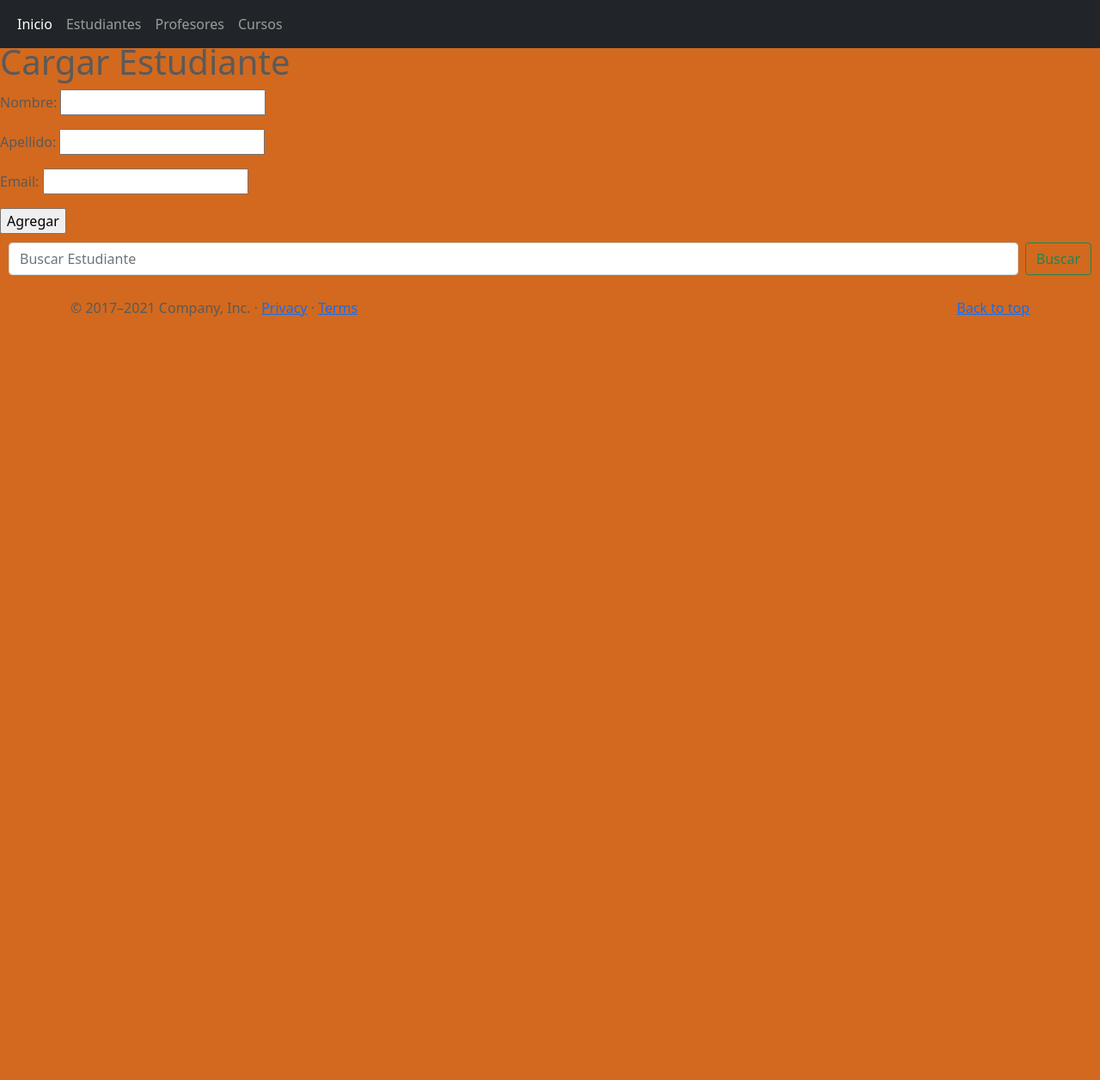
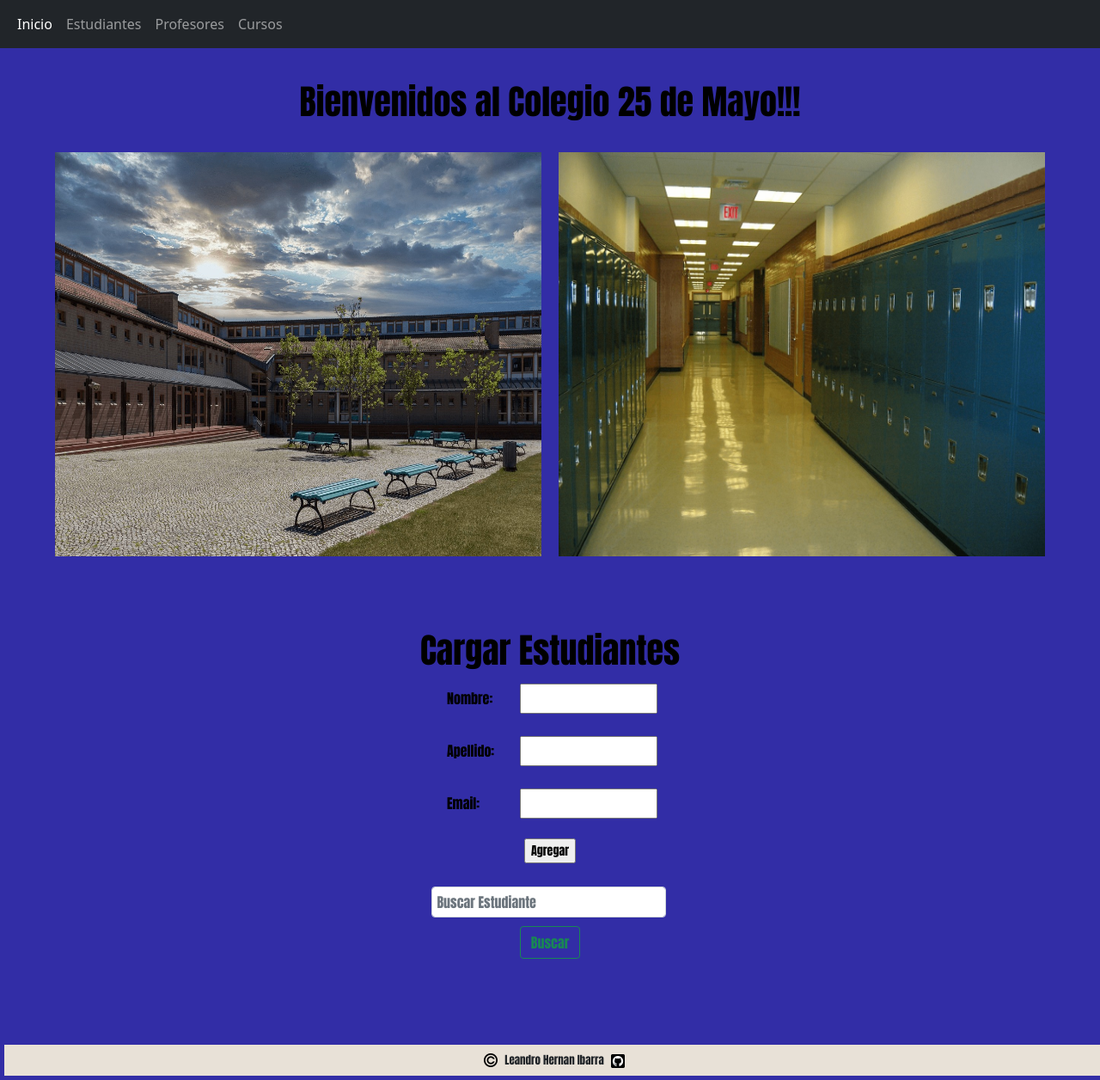
Before and after one commit to lhibarra/proyecto-colegio, a Django app: page /estudiante in a window 1280 px wide. Shown: the whole page at 86% size. Before the commit the page ends 368 px from the top, so only its background shows below. Run offline with Django 4.2, Linux system fonts and the light colour scheme; data that the repository does not hold is empty; some libraries are stand-ins or nearby versions.

Commit message:
agregado de css a todos los formularios

```diff
--- a/AppColegio/static/AppColegio/css/carousel.css
+++ /dev/null
@@ -1,93 +0,0 @@
-/* GLOBAL STYLES
--------------------------------------------------- */
-/* Padding below the footer and lighter body text */
-
-body {
-  padding-top: 3rem;
-  padding-bottom: 3rem;
-  color: #5a5a5a;
-}
-
-
-/* CUSTOMIZE THE CAROUSEL
--------------------------------------------------- */
-
-/* Carousel base class */
-.carousel {
-  margin-bottom: 4rem;
-}
-/* Since positioning the image, we need to help out the caption */
-.carousel-caption {
-  bottom: 3rem;
-  z-index: 10;
-}
-
-/* Declare heights because of positioning of img element */
-.carousel-item {
-  height: 32rem;
-}
-.carousel-item > img {
-  position: absolute;
-  top: 0;
-  left: 0;
-  min-width: 100%;
-  height: 32rem;
-}
-
-
-/* MARKETING CONTENT
--------------------------------------------------- */
-
-/* Center align the text within the three columns below the carousel */
-.marketing .col-lg-4 {
-  margin-bottom: 1.5rem;
-  text-align: center;
-}
-.marketing h2 {
-  font-weight: 400;
-}
-/* rtl:begin:ignore */
-.marketing .col-lg-4 p {
-  margin-right: .75rem;
-  margin-left: .75rem;
-}
-/* rtl:end:ignore */
-
-
-/* Featurettes
-------------------------- */
-
-.featurette-divider {
-  margin: 5rem 0; /* Space out the Bootstrap <hr> more */
-}
-
-/* Thin out the marketing headings */
-.featurette-heading {
-  font-weight: 300;
-  line-height: 1;
-  /* rtl:remove */
-  letter-spacing: -.05rem;
-}
-
-
-/* RESPONSIVE CSS
--------------------------------------------------- */
-
-@media (min-width: 40em) {
-  /* Bump up size of carousel content */
-  .carousel-caption p {
-    margin-bottom: 1.25rem;
-    font-size: 1.25rem;
-    line-height: 1.4;
-  }
-
-  .featurette-heading {
-    font-size: 50px;
-  }
-}
-
-@media (min-width: 62em) {
-  .featurette-heading {
-    margin-top: 7rem;
-  }
-}
--- /dev/null
+++ b/AppColegio/static/AppColegio/css/styles.css
@@ -0,0 +1,166 @@
+* {
+  margin: 0;
+  padding: 0;
+  box-sizing: border-box;
+}
+body {
+  background-color: #322da6;
+  padding-bottom: 0;
+}
+header {
+  height: 10%;
+}
+.body {
+  background-color: #322da6;
+  background-size: cover;
+  display: flex;
+  flex-direction: column;
+  align-items: center;
+  justify-content: center;
+  min-height: 90%;
+  padding-top: 5%;
+  padding-bottom: 5%;
+}
+h1 {
+  padding-top: 15px;
+  margin-top: 15px;
+  margin-bottom: 0;
+  display: flex;
+  justify-content: center;
+}
+.hero {
+  padding-top: 10px;
+  display: flex;
+  flex-direction: row;
+  height: 70vh;
+}
+.hero img {
+  margin: 5px;
+  padding: 5px;
+  margin-top: 20px;
+  height: 60vh;
+  width: 45vw;
+  display: flex;
+}
+section h1,
+h1 {
+  font-family: Impact, Haettenschweiler, "Arial Narrow Bold", sans-serif;
+  color: black;
+  text-align: center;
+}
+form {
+  margin: 5px;
+  padding: 5px;
+  font-family: Impact, Haettenschweiler, "Arial Narrow Bold", sans-serif;
+  color: black;
+  display: flex;
+  flex-direction: column;
+  align-items: center;
+  justify-content: center;
+}
+
+form p {
+  display: flex;
+  flex-direction: row;
+  justify-content: space-between;
+  width: 260px;
+}
+
+form p label {
+  margin: 5px;
+  padding: 5px;
+}
+
+form p input {
+  margin: 5px;
+  padding: 5px;
+  width: 160px;
+}
+form input {
+  width: 60px;
+  font-size: 14px;
+  margin: 2px;
+  padding: 2px;
+}
+
+form .form-control {
+  margin: 5px;
+  padding: 5px;
+  font-family: Impact, Haettenschweiler, "Arial Narrow Bold", sans-serif;
+  color: black;
+}
+form button {
+  margin: 5px;
+}
+.footer {
+  background-color: #e8e1d7;
+  margin: 5px;
+  padding: 5px;
+  display: flex;
+  justify-content: center;
+  align-items: center;
+  flex-direction: row;
+  height: 20%;
+  width: 100%;
+  align-content: center;
+  position: relative;
+  bottom: 0%;
+}
+
+.footer .redes {
+  display: flex;
+  justify-content: center;
+  align-items: center;
+  flex-direction: row;
+  width: 100%;
+  align-content: center;
+  bottom: 0px;
+}
+
+.footer .redes h3 {
+  font-family: Impact, Haettenschweiler, "Arial Narrow Bold", sans-serif;
+  font-size: small;
+  margin: 2px;
+  padding: 2px;
+}
+.footer .redes img,
+.footer .redes .github a img {
+  height: 20px;
+  width: 20px;
+  margin: 2px;
+  padding: 2px;
+}
+
+/*media queries*/
+/*tamaño que acomodo img y h1*/
+@media screen and (max-width: 700px) {
+  .hero img {
+    height: 55vh;
+    width: 40vw;
+  }
+  h1 {
+    padding-top: 15px;
+    margin-top: 15px;
+  }
+  .hero {
+    padding-top: 0;
+  }
+}
+/*acomodo h1*/
+@media screen and (max-width: 550px) {
+  h1 {
+    font-size: 20px;
+    padding-top: 25px;
+    margin-top: 25px;
+  }
+}
+/*acomodo img y h1*/
+@media screen and (max-width: 400px) {
+  h1 {
+    font-size: 15px;
+  }
+  .hero img {
+    height: 40vh;
+    width: 40vw;
+  }
+}
--- a/AppColegio/templates/AppColegio/base.html
+++ b/AppColegio/templates/AppColegio/base.html
@@ -1,5 +1,5 @@
 <!DOCTYPE html>
-<html lang="en">
+<html lang="es">
 
 <head>
     {% load static %}
@@ -8,11 +8,7 @@
     <meta name="description" content="">
     <meta name="author" content="Mark Otto, Jacob Thornton, and Bootstrap contributors">
     <meta name="generator" content="Hugo 0.84.0">
-    <title>Carousel Template · Bootstrap v5.0</title>
-
-    <link rel="canonical" href="https://getbootstrap.com/docs/5.0/examples/carousel/">
-
-
+    <title>COLEGIO 25 DE MAYO</title>
 
     <!-- Bootstrap core CSS -->
     <link href="{% static 'AppColegio/css/bootstrap.min.css' %}" rel="stylesheet">
@@ -29,7 +25,6 @@
         color="#7952b3">
     <link rel="icon" href="https://getbootstrap.com/docs/5.0/assets/img/favicons/favicon.ico">
     <meta name="theme-color" content="#7952b3">
-
 
     <style>
         .bd-placeholder-img {
@@ -48,16 +43,14 @@
     </style>
 
     <!-- Custom styles for this template -->
-    <link href="{% static 'AppColegio/css/carousel.css' %}" rel="stylesheet">
+    <link rel="stylesheet" href="{% static 'AppColegio/css/styles.css'%}">
 </head>
 
-<body style="background-color:chocolate;">
-    <!-- CABECERA -->
-
+<body>
+    <!-- CABECERA y MENU DE NAVEGACION -->
     <header>
         <nav class="navbar navbar-expand-md navbar-dark fixed-top bg-dark">
             <div class="container-fluid">
-               <!-- <a class="navbar-brand" href="https://getbootstrap.com/docs/5.0/examples/carousel/#">Carousel</a>-->
                 <button class="navbar-toggler" type="button" data-bs-toggle="collapse" data-bs-target="#navbarCollapse"
                     aria-controls="navbarCollapse" aria-expanded="false" aria-label="Toggle navigation">
                     <span class="navbar-toggler-icon"></span>
@@ -76,31 +69,34 @@
                         <li class="nav-item">
                             <a class="nav-link" href="{% url 'ver-curso' %}">Cursos</a>
                         </li>
-                        <!--<li class="nav-item">
-                            <a class="nav-link disabled" href="https://getbootstrap.com/docs/5.0/examples/carousel/#"
-                                tabindex="-1" aria-disabled="true">Disabled</a>
-                        </li>-->
                     </ul>
-                    <!-- <form action="{% url 'buscar-estudiante' %}" class="d-flex">
-                        <input class="form-control me-2" name="criterio" type="search" placeholder="Buscar un Post"
-                            aria-label="Search">
-                        <button class="btn btn-outline-success" type="submit">Buscar</button>
-                    </form>  -->
                 </div>
             </div>
         </nav>
     </header>
-
-    {%block main%}
-    {%endblock%}
     <main>
-
+        <div class="body">
+            <h1>Bienvenidos al Colegio 25 de Mayo!!!</h1>
+            <section class="hero">
+                <img src="{%static 'AppColegio/assets/escuela.jpeg'%}" alt="escuela">
+                <img src="{%static 'AppColegio/assets/escuela1.jpeg'%}" alt="escuela por dentro">
+            </section>
+            <section>
+                {%block main%}
+                {%endblock%}
+            </section>
+        </div>
     </main>
     <!-- PIE DE LA PAGINA -->
-    <footer class="container">
-        <p class="float-end"><a href="https://getbootstrap.com/docs/5.0/examples/carousel/#">Back to top</a></p>
-        <p>© 2017–2021 Company, Inc. · <a href="https://getbootstrap.com/docs/5.0/examples/carousel/#">Privacy</a> · <a
-                href="https://getbootstrap.com/docs/5.0/examples/carousel/#">Terms</a></p>
+    <footer class="footer">
+        <div class="redes">
+            <img src="{%static 'AppColegio/assets/copyright.png'%}" alt="simbolo copyright">
+            <h3>Leandro Hernan Ibarra</h3>
+            <div class="github">
+                <a href="https://github.com/lhibarra"><img src="{%static 'AppColegio/assets/github.png'%}"
+                        alt="logo github"></a>
+            </div>
+        </div>
     </footer>
 
 
--- a/AppColegio/templates/AppColegio/carga_curso.html
+++ b/AppColegio/templates/AppColegio/carga_curso.html
@@ -1,5 +1,6 @@
 {% extends "AppColegio/base.html" %}
 {% load static %}
+<main>
     {% block main %}
 
     {%if form %}
@@ -12,7 +13,7 @@
     </form>
     {%else%}
 
-<h1>Resuldo de la búsqueda</h1>
+    <h2>Resultado de la búsqueda</h2>
     {%endif%}
     <form action="{% url 'buscar-camada' %}" class="d-flex" style="padding: 10px;">
         <input class="form-control me-2" name="criterio" type="search" placeholder="Buscar camada" aria-label="Search">
@@ -21,9 +22,10 @@
 
     <ul>
         {% for curso in cursos %}
-    <li> Curso:{{curso.nombre}}  Camada Nro:{{curso.camada}} </li>
+        <li> Curso:{{curso.nombre}} Camada Nro:{{curso.camada}} </li>
         {% endfor %}
     </ul>
 
 
     {% endblock %}
+</main>
--- a/AppColegio/templates/AppColegio/carga_estudiante.html
+++ b/AppColegio/templates/AppColegio/carga_estudiante.html
@@ -1,21 +1,22 @@
 {% extends "AppColegio/base.html" %}
 {% load static %}
+<main>
     {% block main %}
 
     {%if form %}
-<h1>Cargar Estudiante</h1>
+    <h1>Cargar Estudiantes</h1>
     <form action="{% url 'agregar-estudiante' %}" method="post">
         {% csrf_token %}
         {{form.as_p}}
         <input type="submit" value="Agregar">
-
     </form>
     {%else%}
 
-<h1>Resuldo de la búsqueda</h1>
+    <h2>Resultado de la búsqueda</h2>
     {%endif%}
     <form action="{% url 'buscar-estudiante' %}" class="d-flex" style="padding: 10px;">
-    <input class="form-control me-2" name="criterio" type="search" placeholder="Buscar Estudiante" aria-label="Search">
+        <input class="form-control me-2" name="criterio" type="search" placeholder="Buscar Estudiante"
+            aria-label="Search">
         <button class="btn btn-outline-success" type="submit">Buscar</button>
     </form>
 
@@ -27,3 +28,4 @@
 
 
     {% endblock %}
+</main>
--- a/AppColegio/templates/AppColegio/carga_profesor.html
+++ b/AppColegio/templates/AppColegio/carga_profesor.html
@@ -1,5 +1,6 @@
 {% extends "AppColegio/base.html" %}
 {% load static %}
+<main>
     {% block main %}
 
     {%if form %}
@@ -12,7 +13,7 @@
     </form>
     {%else%}
 
- <h1>Resuldo de la búsqueda</h1>
+    <h2>Resultado de la búsqueda</h2>
     {%endif%}
     <form action="{% url 'buscar-profesor' %}" class="d-flex" style="padding: 10px;">
         <input class="form-control me-2" name="criterio" type="search" placeholder="Buscar Profesor por especialidad"
@@ -29,3 +30,4 @@
 
 
     {% endblock %}
+</main>
```
Also changed, not shown: AppColegio/templates/AppColegio/index.html (+3 -7 lines), AppColegio/static/AppColegio/assets/cataratas-del-iguazu-misiones.jpeg (deleted), AppColegio/static/AppColegio/assets/copyright.png (added), AppColegio/static/AppColegio/assets/escuela.jpeg (added), AppColegio/static/AppColegio/assets/escuela1.jpeg (added), AppColegio/static/AppColegio/assets/github.png (added), AppColegio/static/AppColegio/assets/puente-corrientes-resistencia.jpeg (deleted). Lines whose indentation alone changed are shown as unchanged.
